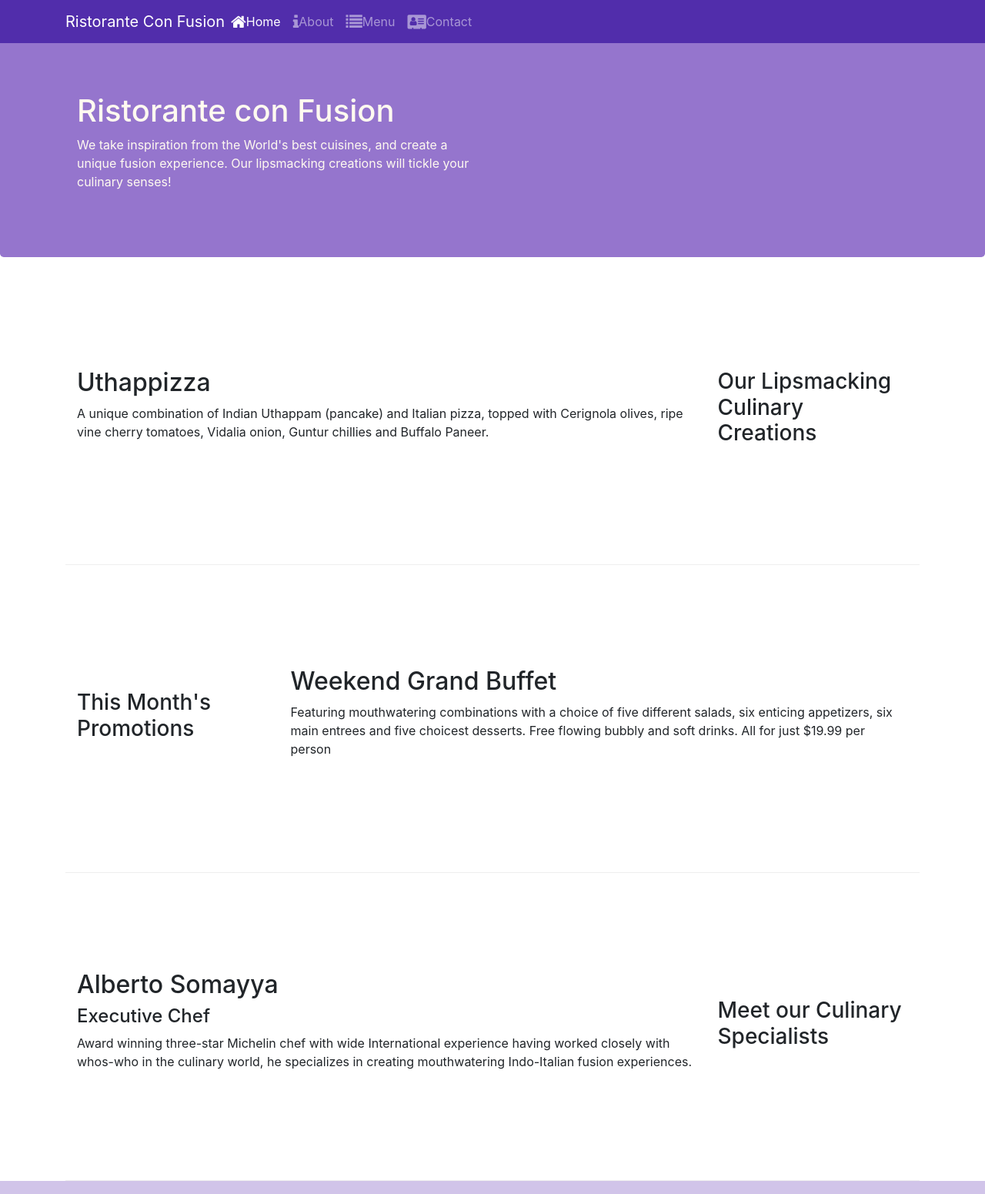
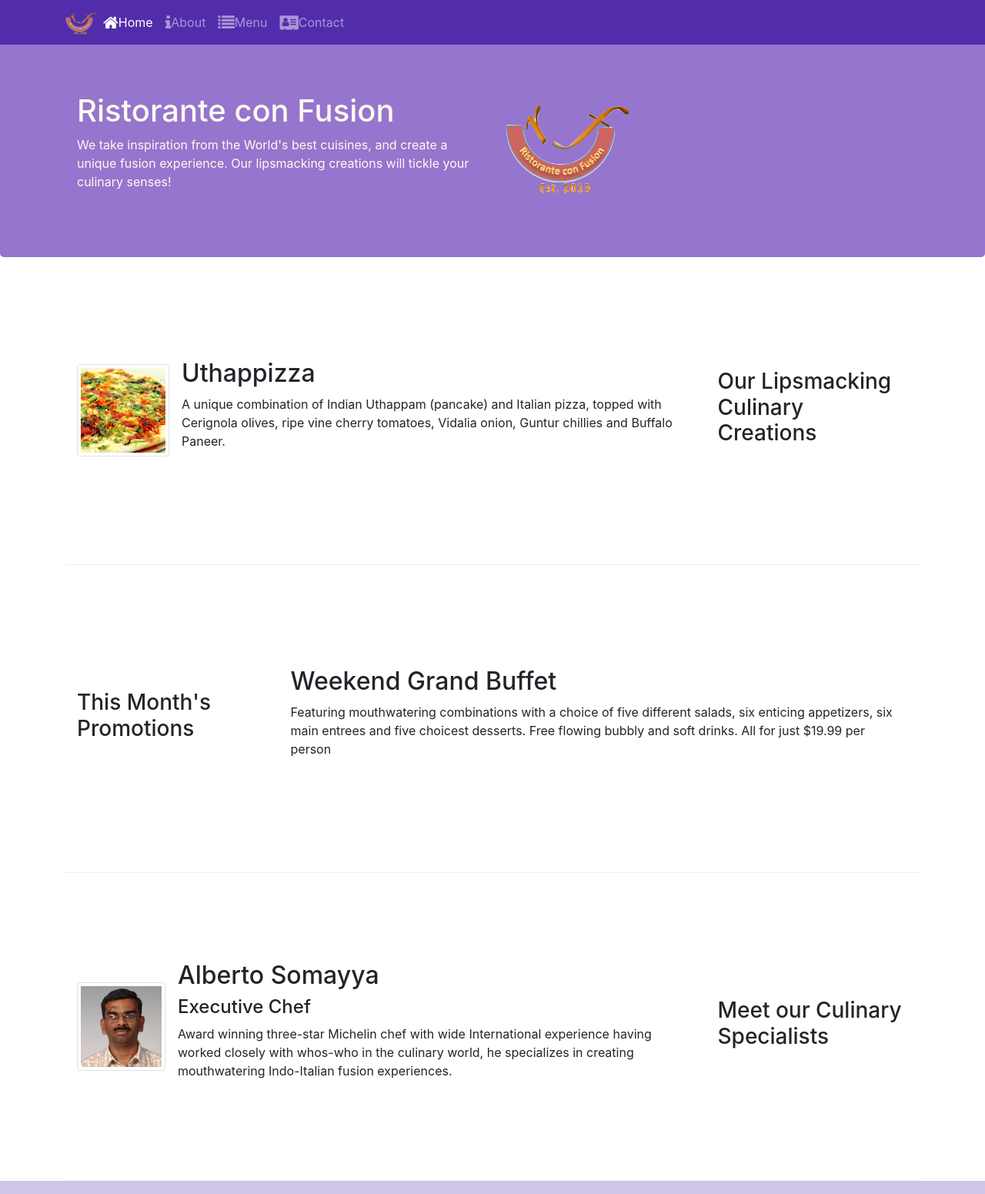
Before and after one commit to Maulishri/Restaurant-Website, a website: page index.html in a window 1280 px wide. Shown: the top 1551 px of the page at 77% size. Drawn offline with nearby package versions, Linux system fonts and the light colour scheme.

Commit message:
Images and Media

```diff
--- a/index.html
+++ b/index.html
@@ -22,7 +22,7 @@
             <button class="navbar-toggler" type="button" data-toggle= "collapse" data-target= "#Navbar">
                 <span class="navbar-toggler-icon"></span>
             </button>
-            <a class="navbar-brand mr-auto" href="#">Ristorante Con Fusion</a>
+            <a class="navbar-brand mr-auto" href="#"><img src="img/logo.png" height="30" width="41"></a>
             <div class="collapse navbar-collapse" id="Navbar">
                 <ul class="navbar-nav mr-auto">
                     <li class="nav-item active"><a class="nav-link" href="#"><span class="fa fa-home fa-lg"></span>Home</a></li>
@@ -40,7 +40,8 @@
                     <h1>Ristorante con Fusion</h1>
                     <p>We take inspiration from the World's best cuisines, and create a unique fusion experience. Our lipsmacking creations will tickle your culinary senses!</p>
                 </div>
-                <div class="col-12 col-sm">
+                <div class="col-12 col-sm align-self-center">
+                    <img src="img/logo.png" class="img-fluid">
                 </div>
             </div>
         </div>
@@ -52,8 +53,13 @@
                 <h3>Our Lipsmacking Culinary Creations</h3>
             </div>
             <div class="col col-sm order-sm-first col-md">
-                <h2>Uthappizza</h2>
-                <p>A unique combination of Indian Uthappam (pancake) and Italian pizza, topped with Cerignola olives, ripe vine cherry tomatoes, Vidalia onion, Guntur chillies and Buffalo Paneer.</p>
+                <div class="media">
+                     <img class="d-flex mr-3 img-thumbnail align-self-center" src="img/uthappizza.png" alt="uthappizza">
+                     <div class="media-body">
+                        <h2 class="mt-0">Uthappizza</h2>
+                        <p>A unique combination of Indian Uthappam (pancake) and Italian pizza, topped with Cerignola olives, ripe vine cherry tomatoes, Vidalia onion, Guntur chillies and Buffalo Paneer.</p>
+                    </div>
+                </div>
             </div>
         </div>
 
@@ -73,9 +79,15 @@
                 <h3>Meet our Culinary Specialists</h3>
             </div>
             <div class="col col-sm order-sm-first col-md">
-                <h2>Alberto Somayya</h2>
-                <h4>Executive Chef</h4>
-                <p>Award winning three-star Michelin chef with wide International experience having worked closely with whos-who in the culinary world, he specializes in creating mouthwatering Indo-Italian fusion experiences. </p>
+                <div class="media">
+                    <img class="d-flex mr-3 img-thumbnail align-self-center" src="img/alberto.png" alt="alberto">
+                    <div class="media-body">
+                        <h2 class="mt=0">Alberto Somayya</h2>
+                        <h4>Executive Chef</h4>
+                        <p>Award winning three-star Michelin chef with wide International experience having worked closely with whos-who in the culinary world, he specializes in creating mouthwatering Indo-Italian fusion experiences. </p>
+                    </div>
+                </div>
+
             </div>
         </div>
     </div>
```
Also changed, not shown: aboutus.html (+3 -2 lines), contactus.html (+3 -2 lines), img/alberto.png (added), img/buffet.png (added), img/logo.png (added), img/uthappizza.png (added), 2 other files.
